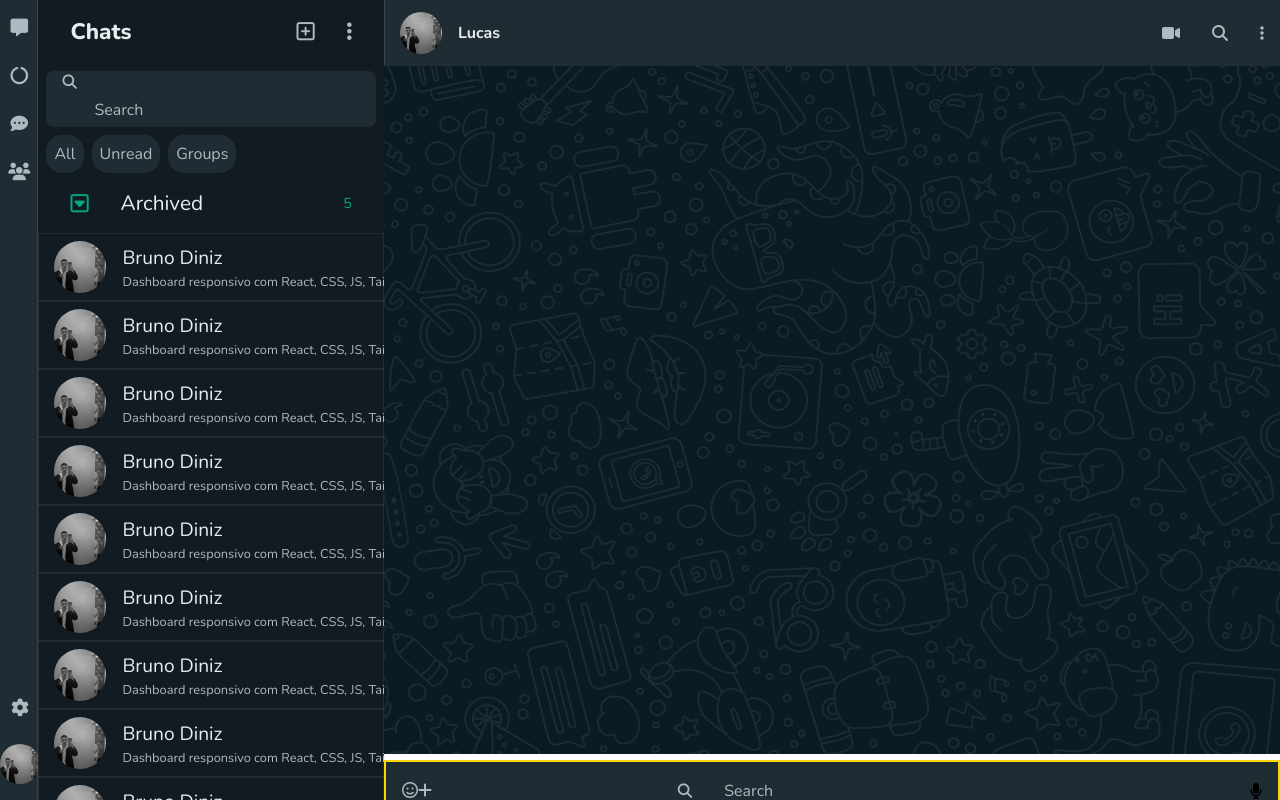
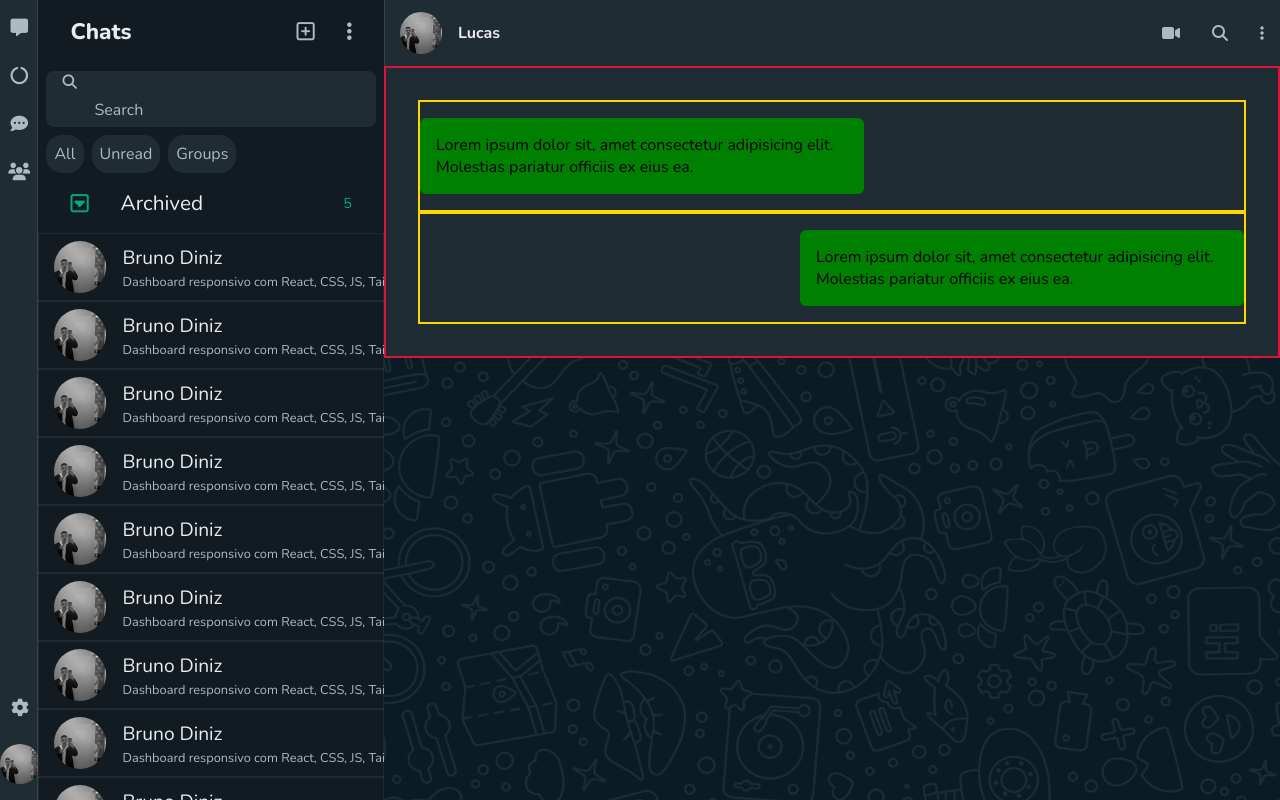
Before and after one commit to dinizdv/Webite_Clones, a React (Create React App) app in the folder whatsapp/: page / in a window 1280 px wide. Both pictures are taken after a click on the element 211 px from the left and 267 px from the top of the page. Shown: the top 800 px of the page. Built offline with nearby package versions, Linux system fonts and the light colour scheme.

Commit message:
feat(IndividualChat): updated interface.

```diff
--- a/whatsapp/src/Components/IndividualChat/index.jsx
+++ b/whatsapp/src/Components/IndividualChat/index.jsx
@@ -24,6 +24,22 @@ const IndividualChat = () => {
 
             {/* bg img */}
             <div className="bg-individual-chat">
+
+            <div className="container-square">
+            <div className="container-all-messages">
+            <div className="message">
+                <p>Lorem ipsum dolor sit, amet consectetur adipisicing elit. Molestias pariatur officiis ex eius ea.</p>
+            </div>
+            </div>
+
+            <div className="container-all-messages">
+            <div className="message">
+                <p className='right'>Lorem ipsum dolor sit, amet consectetur adipisicing elit. Molestias pariatur officiis ex eius ea.</p>
+            </div>
+            </div>
+
+            </div>
+
                 <img src={bgWpp} alt="Background Chat" />
 
                 <div className="container-send-message">
@@ -33,9 +49,8 @@ const IndividualChat = () => {
                 <i class="fa-solid fa-plus"></i>
                 </div>
 
-                <form action="" className='input-search'>
-                <i class="fa-solid fa-magnifying-glass"></i>
-                    <input type="text" name="search" id="" placeholder='Search' />
+                <form action="" className='input-search' id='search-message'>
+                    <input type="text" name="search" id="search-message" placeholder='Type a message' />
 
                 </form>
                 <i class="fa-solid fa-microphone"></i>
--- a/whatsapp/src/Components/IndividualChat/individualChat.css
+++ b/whatsapp/src/Components/IndividualChat/individualChat.css
@@ -49,11 +49,9 @@
 
 
 
-
-
 .bg-individual-chat {
     width: 100%;
-    height: 86vh;
+    height: 100vh;
     position: relative;
 }
 
@@ -63,21 +61,49 @@
     object-fit: cover;
 }
 
+.container-square {
+    border: 2px solid crimson;
+    padding: var(--p-32);
+}
 
+.container-all-messages {
+    border: 2px solid gold;
+    display: flex;
+    flex-direction: column;
+}
+
+.message p {
+    background-color: green;
+    width: 50%;
+    padding: var(--p-16);
+    border-radius: 6px;
+}
+
+.message .right {
+    float: right;
+}
 
 .container-send-message {
-    padding: 12px var(--p-16);
+    padding: 12px var(--p-32);
+    gap: var(--p-32);
     background-color: var(--primary-color);
     display: flex;
     align-items: center;
     justify-content: space-between;
-    border: 2px solid gold;
 }
 
 .container-icon-send-message {
-    gap: var(--p-32);
+    display: flex;
+    gap: var(--p-16);
 }
 
-.container-icon-send-message i {
+.container-icon-send-message i, .container-send-message:last-child {
     color: var(--secondary-color);
+    font-size: 1.4rem;
 }
+
+#search-message {
+    width: 90%;
+    padding: 5px;
+    background-color: var(--search-bg);
+}
--- a/whatsapp/src/index.css
+++ b/whatsapp/src/index.css
@@ -19,6 +19,7 @@
   --java-color: #ffeb77;
   --java-bg: #af9b00;
   --disconnect-color: #F1453A;
+  --search-bg: #2A3942;
 
   --btn-download-hover: #06CF9C;
   --chat-color-active: #2A3942;
```
